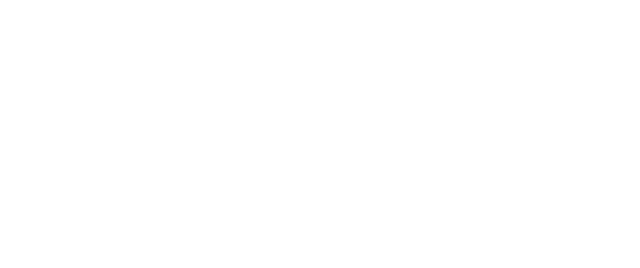
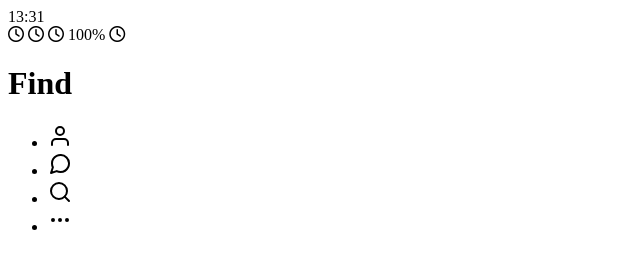
Before and after one commit to DesignerZERO/kakao_clone_v2.0, a plain HTML site: page find.html in a window 1280 px wide. Shown: the whole page, without its empty margins (0-640 px from the left). Drawn offline with Linux system fonts and the light colour scheme.

Commit message:
1st markup
1st markup

```diff
--- a/find.html
+++ b/find.html
@@ -0,0 +1,71 @@
+<!DOCTYPE html>
+<html lang="en">
+
+<head>
+    <meta charset="UTF-8" />
+    <meta name="viewport" content="width=device-width, initial-scale=1.0" />
+    <meta http-equiv="X-UA-Compatible" content="ie=edge" />
+    <script src="https://kit.fontawesome.com/1ab32f4c2f.js" crossorigin="anonymous"></script>
+    <title>Find | Kakao Clone</title>
+</head>
+
+<body>
+    <div class="status-bar">
+        <div class="status-bar__column">
+            <span class="status-bar__clock">13:31</span>
+        </div>
+        <div class="status-bar__column">
+            <span class="status-bar__icons__alram">
+                <i class="far fa-clock"></i>
+            </span>
+            <span class="status-bar__icons__mute">
+                <i class="far fa-clock"></i>
+            </span>
+            <span class="status-bar__icons__wifi">
+                <i class="far fa-clock"></i>
+            </span>
+            <span class="status-bar__battery-percent">
+                100%
+            </span>
+            <span class="status-bar__icons__battery">
+                <i class="far fa-clock"></i>
+            </span>
+        </div>
+    </div>
+    <header class="appbar">
+        <div class="appbar__column">
+            <h1 class="appbar__title">Find</h1>
+        </div>
+        <div class="appbar__column">
+            <span class="appbar__icons__search"></span>
+            <span class="appbar__icons__chat-plus"></span>
+            <span class="appbar__icons__settings"></span>
+        </div>
+    </header>
+    <nav class="bottom-nav">
+        <ul class="bottom-nav__list">
+            <li class="bottom-nav__list__items">
+                <a href="freinds.html">
+                    <img class="nav-user-off" src="svg_icons/bottom__nav-user-off.svg">
+                </a>
+            </li>
+            <li class="bottom-nav__list__items">
+                <a href="index.html">
+                    <img class="nav-chats-off" src="svg_icons/bottom__nav-chats-off.svg">
+                </a>
+            </li>
+            <li class="bottom-nav__list__items">
+                <a href="find.html">
+                    <img class="nav-search-off" src="svg_icons/bottom__nav-search-off.svg">
+                </a>
+            </li>
+            <li class="bottom-nav__list__items">
+                <a href="settings.html">
+                    <img class="nav-more-off" src="svg_icons/bottom__nav-more-off.svg">
+                </a>
+            </li>
+        </ul>
+    </nav>
+</body>
+
+</html>
```
Also changed, not shown: freinds.html (+71 -0 lines), index.html (+61 -2 lines), more.html (+71 -0 lines), settings.html (+71 -0 lines), svg_icons/alarm-24px.svg (added), svg_icons/battery_full-24px.svg (added), svg_icons/bottom__nav-chats-off.svg (added), svg_icons/bottom__nav-chats-on.svg (added), svg_icons/bottom__nav-more-off.svg (added), svg_icons/bottom__nav-search-off.svg (added), svg_icons/bottom__nav-user-off.svg (added), svg_icons/volume_off-24px.svg (added), svg_icons/wifi-24px.svg (added), 3 other files.
